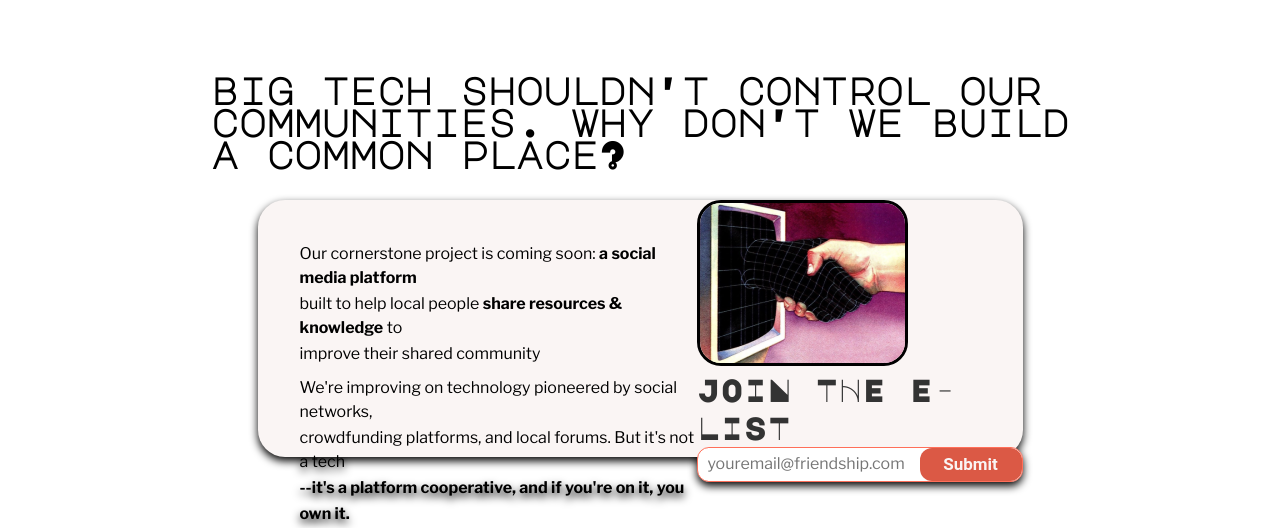
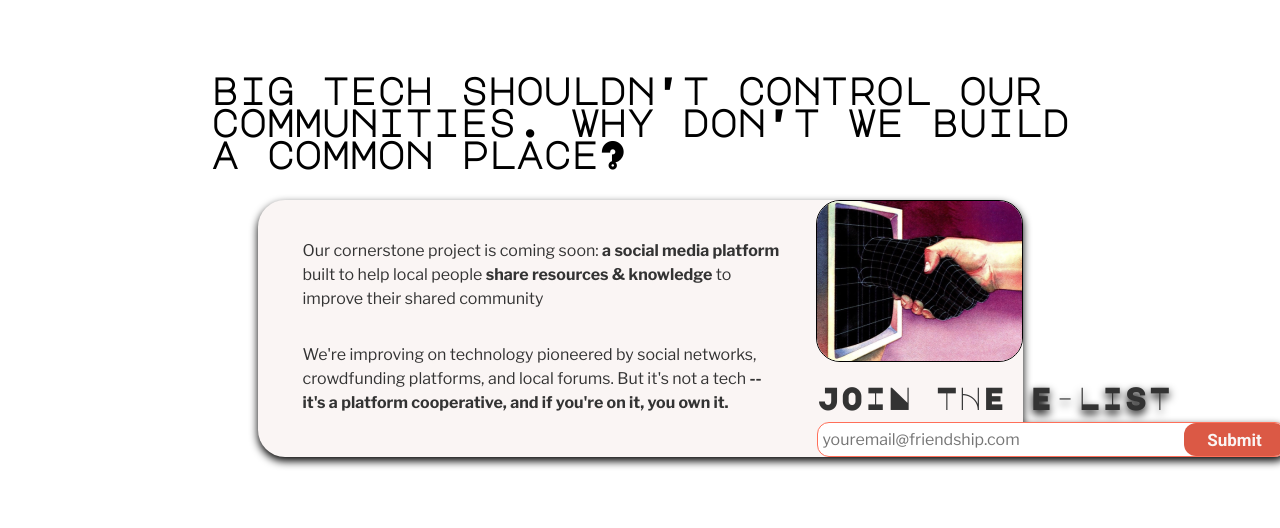
Before and after one commit to CommonplaceCoop/commonplace_landing_page, a plain HTML site: page index.html in a window 1280 px wide. Shown: the part 698-1226 px from the top of the page. After the commit the page ends 1195 px from the top, so only its background shows below. Drawn offline with nearby package versions, Linux system fonts and the light colour scheme; a web font is replaced by a local one.

Commit message:
finish blurb section

```diff
--- a/index.html
+++ b/index.html
@@ -60,29 +60,28 @@
     <div class="blurb"> <!-- Blurb section-->
       <div class="blurb-rect">
         <div class="text-image-container">
+          <div class="blurb-text">
+            <div class="blurb-paragraph">
+              <p>Our cornerstone project is coming soon: <strong>a social media platform</strong>
+                built to help local people <strong>share resources & knowledge</strong> to
+                improve their shared community</p>
 
-          <div class="blurb-text">
-            <div class="blurb-p-one">
-              <p id="blurb-text-one">Our cornerstone project is coming soon: <strong>a social media platform</strong></p>
-              <p id="blurb-text-two">built to help local people <strong>share resources & knowledge</strong> to</p>
-              <p id="blurb-text-three">improve their shared community</p>
+              <p>We're improving on technology pioneered by social networks,
+                crowdfunding platforms, and local forums. But it's not a tech
+                <strong>--it's a platform cooperative, and if you're on it, you
+                own it.</strong></p>
+              </div>
+          </div>
+          <div class="right-side-blurb">
+            <div class="blurb-photo">
+              <img src="/images/ai_handshake.png" class="ai-handshake" alt="handshake-with-computer">
             </div>
-            <div class="blurb-p-two">
-              <p id="blurb-text-four">We're improving on technology pioneered by social networks,</p>
-              <p id="blurb-text-five">crowdfunding platforms, and local forums. But it's not a tech</p>
-              <p id="blurb-text-six"><strong>--it's a platform cooperative, and if you're on it, you</p>
-              <p id="blurb-text-seven">own it.</strong></p>
-            </div>
-          </div>
-          <div class="blurb-photo">
-            <img src="/images/ai_handshake.png" id="ai-handshake" alt="handshake-with-computer">
             <div class="Join-the-E-List"><!--E-list section-->
               <div class="Join-text">JOIN THE E-LIST</div>
-              <div class="email-rect">
+              <form class="email-form">
                 <input type="email" id="email" placeholder="youremail@friendship.com"/>
-                <input type="button" id="submit-bttn" value="Submit"/>
-              </div>
-
+                <input type="submit" id="submit-bttn" value="Submit"/>
+              </form>
             </div>
           </div>
 
--- a/style.css
+++ b/style.css
@@ -3,7 +3,7 @@
 @import url('https://fonts.cdnfonts.com/css/major-mono-display?styles=31334');
 @import url('https://fonts.googleapis.com/css2?family=Libre+Franklin&family=Major+Mono+Display&display=swap');
 @import url('https://fonts.googleapis.com/css2?family=Libre+Franklin:wght@700&display=swap');
-
+@import url('https://fonts.googleapis.com/css2?family=Roboto:wght@700&display=swap');
 
 body {
     display: flex;
@@ -256,124 +256,133 @@ padding: auto;
     height: 257px;
     background-color: #FAF5F4;
     border-radius: 27px;
+    /* justify-content: center; */
     filter: drop-shadow(0px 4px 4px #000000)
 
 }
 
 .blurb-text {
-    font-family: 'Libre Franklin', sans-serif;
+    color: #333;
+    font-family: Libre Franklin;
     font-size: 16px;
+    font-style: normal;
     font-weight: 400;
     line-height: 150%;
+    /* top: 39px;
+    left: 45px; */
+    padding: 39px 32px 42px 45px;
+}
 
+
+.blurb-paragraph {
+    width: 482px;
+    height: 176px;
+    display: flex;
+    flex-direction: column;
+    justify-content: center;
 
 }
 
-.blurb-text strong {
+.blurb-photo {
 
-
-    font-weight: 700;
-
+    display: flex;
+    width: 205px;
+    justify-content: center;
+    align-items: center;
 
 }
 
-.blurb-p-one {
-    margin: 0;
-    padding: 40px 0 0 40px;
-}
-.blurb-p-two {
-    margin: 0;
-    padding: 0px 0 0 40px;
-}
+.ai-handshake {
 
-#blurb-text-one, #blurb-text-two, #blurb-text-three {
-    margin: 2px;
-}
-
-#blurb-text-three {
-    padding: 0px 0 8px 0;
-}
-#blurb-text-four, #blurb-text-five, #blurb-text-six,
-#blurb-text-seven  {
-    margin: 2px;
-
+    border-radius: 24px;
+    border: 1px solid #000;
+    background: #FFF;
+    flex-shrink: 0;
 
 }
 
-.text-image-container {
+
+ .text-image-container {
     display: flex;
     flex-direction: row;
-    justify-content: space-between;
+
 }
 
-#ai-handshake {
-    object-fit: none;
-    margin: 0;
-    padding: 0;
-    width: 205px;
-    height: 160px;
-    border-radius: 24px;
-    border-style: solid;
-    border-width: 100%;
-}
 
 .Join-the-E-List {
     display: flex;
     flex-direction: column;
-    margin: 0;
-    padding: 0;
-
 }
 
 .Join-text {
+    width: 460px;
     color: var(--Gray-1, #333);
     font-family: Major Mono Display;
     font-size: 32px;
     font-style: normal;
     font-weight: 400;
-    line-height: 38.4px;
-    /* text-transform: uppercase; */
+    line-height: 120%; /* 38.4px */
+    text-transform: uppercase;
+    padding-bottom: 6px;
 }
 
-.email-rect {
+.email-form {
+    width: 468px;
+    height: 33px;
+    flex-shrink: 0;
+    border-radius: 12px;
+    border: 1px solid #FF6F59;
+    background: #FFF;
     display: flex;
     flex-direction: row;
     justify-content: space-between;
-    align-content: center;
-    /* width: 467px;
-    height: 33px; */
-    /* flex-shrink: 0; */
-    border-radius: 12px;
-    border: 1px solid #FF6F59;
-    background: #FFF;
     margin: 0;
+    padding: 0;
 }
 
 #email {
+    width: 430px;
     color: #7A7D8A;
     font-family: Libre Franklin;
     font-size: 16px;
     font-style: normal;
     font-weight: 400;
-    line-height: 24px;
+    line-height: 150%; /* 24px */
     border: none;
-    margin: 0px 10px;
     padding: 0;
+    margin: 5px;
+
 }
 
-#submit-bttn {
+.rect-bttn {
+
+}
+
+#submit-bttn  {
+    display: flex;
     width: 102px;
     height: 33px;
+    flex-direction: column;
+    justify-content: center;
+    align-items: center;
     flex-shrink: 0;
     border-radius: 12px;
+    background: #DB5945;
     border: none;
-    background: #DB5945;
-
     color: #FAF5F4;
     text-align: center;
+    text-decoration: none;
     font-family: Roboto;
     font-size: 17px;
     font-style: normal;
     font-weight: 700;
     line-height: normal;
+
+
 }
+
+.right-side-blurb {
+    display: flex;
+    flex-direction: column;
+    justify-content: space-between;
+}
```
